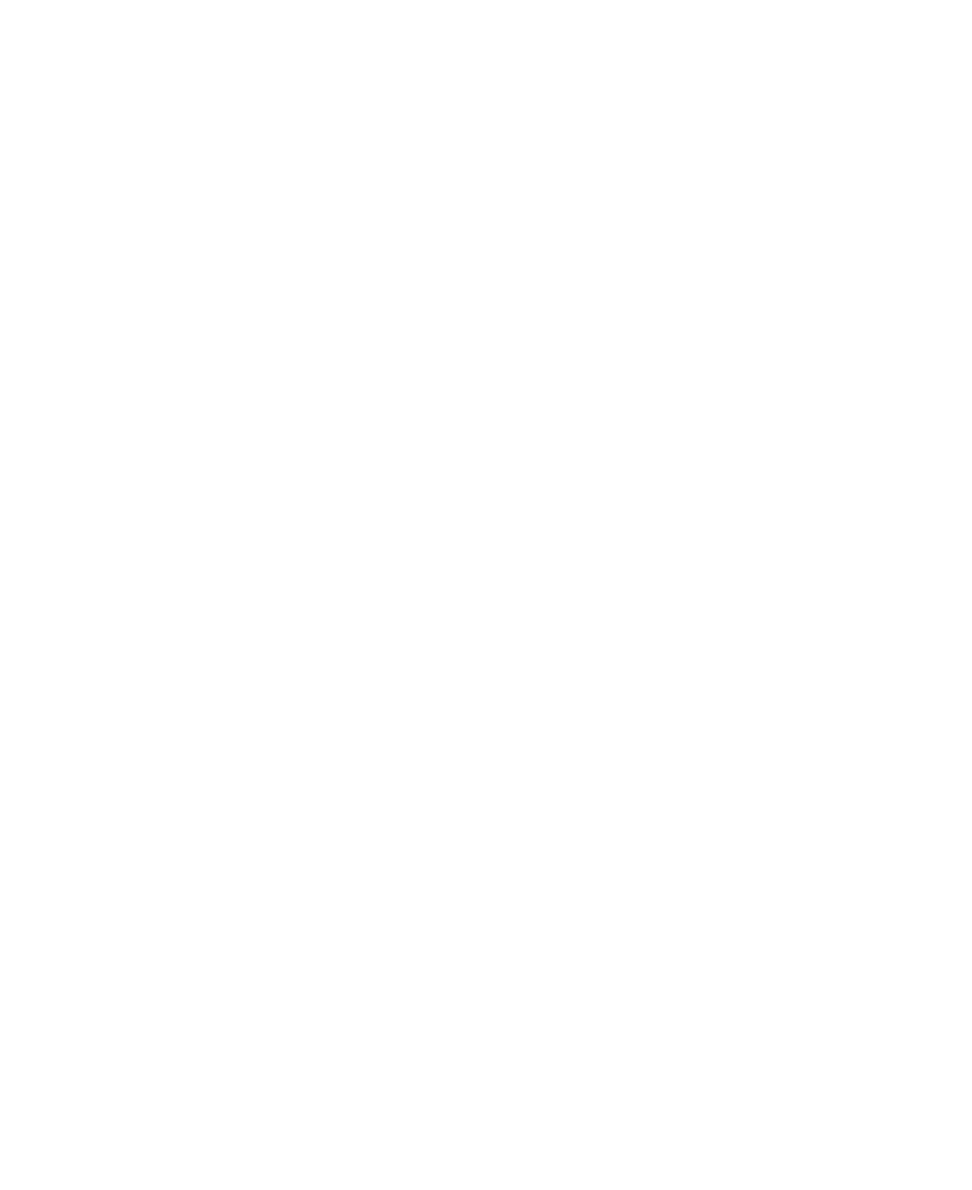
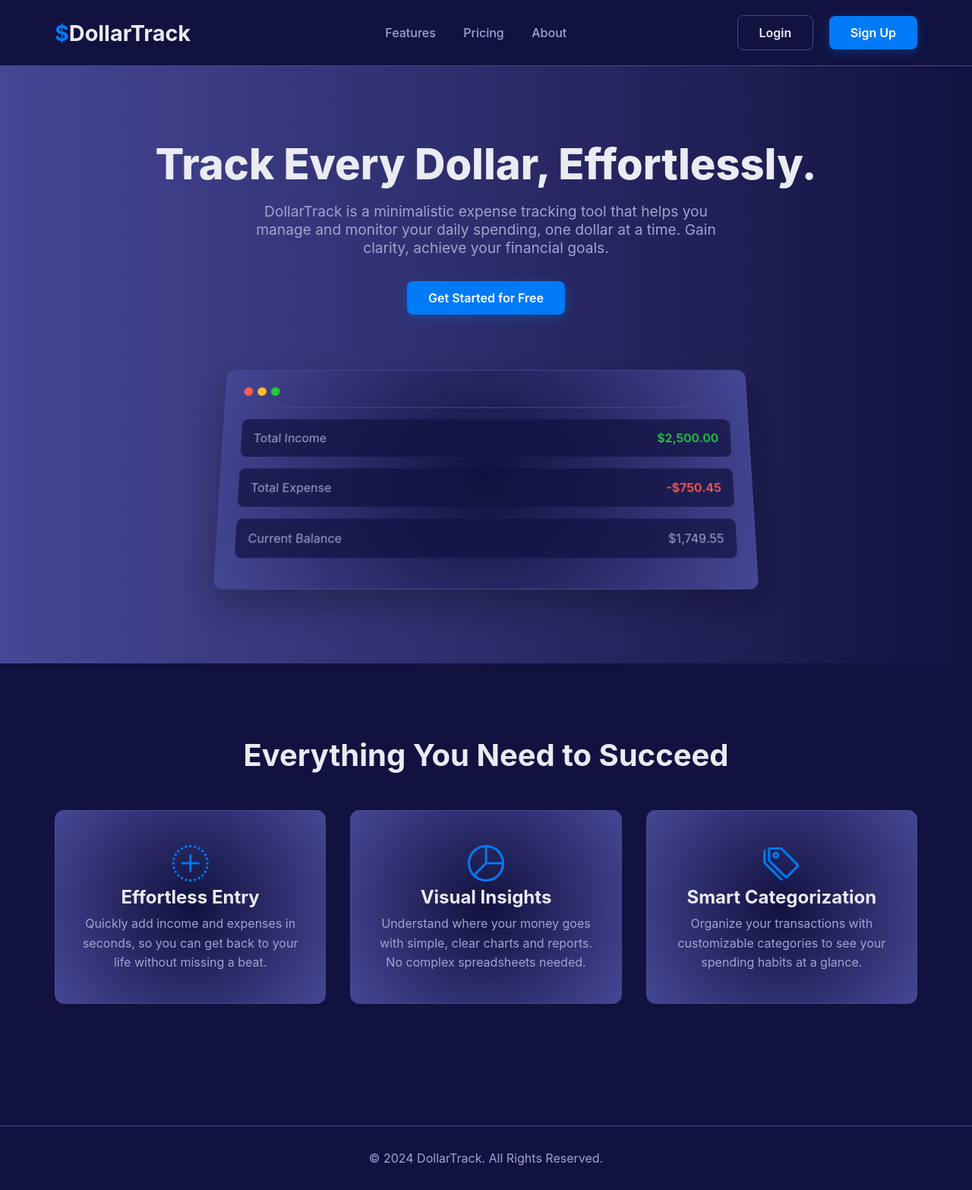
Before and after one commit to teafeh/1Dollapo, a plain HTML site: page index.html in a window 1280 px wide. Shown: the whole page at 76% size. Before the commit the page ends 800 px from the top, so only its background shows below. Drawn offline with nearby package versions, Linux system fonts and the light colour scheme.

Commit message:
new changes

```diff
--- /dev/null
+++ b/css/style.css
@@ -0,0 +1,320 @@
+/* === ROOT VARIABLES & GLOBAL STYLES === */
+:root {
+    --dark-blue: #11123F;
+    --mid-blue: #464795;
+    --accent-blue: #007AF6;
+    --accent-hover: #0056b3;
+    --text-light: #EAEBF3;
+    --text-muted: #A0A3D1;
+    --gradient-bg: linear-gradient(270deg, rgba(17, 18, 63, 1) 0%, rgba(70, 71, 149, 1) 100%);
+    --card-gradient: radial-gradient(circle, rgba(17, 18, 63, 1) 0%, rgba(70, 71, 149, 1) 100%);
+}
+
+* {
+    margin: 0;
+    padding: 0;
+    box-sizing: border-box;
+    font-family: -apple-system, BlinkMacSystemFont, 'Segoe UI', Roboto, Helvetica, Arial, sans-serif, 'Apple Color Emoji', 'Segoe UI Emoji', 'Segoe UI Symbol';
+}
+
+body {
+    background: var(--dark-blue);
+    color: var(--text-light);
+    overflow-x: hidden;
+}
+
+.container {
+    max-width: 1200px;
+    margin: 0 auto;
+    padding: 0 2rem;
+}
+
+/* === SHARED COMPONENTS (Buttons, Logo, Header, Footer) === */
+.btn {
+    display: inline-block;
+    padding: 12px 28px;
+    border-radius: 8px;
+    text-decoration: none;
+    font-weight: 600;
+    transition: all 0.3s ease;
+    border: none;
+    cursor: pointer;
+}
+
+.btn-primary {
+    background-color: var(--accent-blue);
+    color: #fff;
+    box-shadow: 0 4px 15px rgba(0, 122, 246, 0.3);
+}
+
+.btn-primary:hover {
+    background-color: var(--accent-hover);
+    transform: translateY(-3px);
+    box-shadow: 0 6px 20px rgba(0, 122, 246, 0.4);
+}
+
+.btn-secondary {
+    background-color: transparent;
+    color: var(--text-light);
+    border: 1px solid var(--mid-blue);
+}
+
+.btn-secondary:hover {
+    background-color: var(--mid-blue);
+}
+
+.logo {
+    font-size: 1.8rem;
+    font-weight: 700;
+    color: var(--text-light);
+    text-decoration: none;
+}
+
+.logo-highlight {
+    color: var(--accent-blue);
+}
+
+header {
+    background: var(--dark-blue);
+    padding: 20px 0;
+    border-bottom: 1px solid var(--mid-blue);
+}
+
+header nav {
+    display: flex;
+    justify-content: space-between;
+    align-items: center;
+}
+
+.nav-links a {
+    color: var(--text-muted);
+    text-decoration: none;
+    margin-left: 2rem;
+    font-weight: 500;
+    transition: color 0.3s ease;
+}
+
+.nav-links a:hover {
+    color: var(--text-light);
+}
+
+.nav-actions .btn-secondary {
+    margin-right: 1rem;
+}
+
+footer {
+    text-align: center;
+    padding: 2rem 0;
+    margin-top: 4rem;
+    border-top: 1px solid var(--mid-blue);
+    color: var(--text-muted);
+}
+
+/* === LANDING PAGE STYLES === */
+.hero {
+    padding: 6rem 0;
+    text-align: center;
+    background: var(--gradient-bg);
+}
+
+.hero h1 {
+    font-size: clamp(2.5rem, 5vw, 3.5rem);
+    font-weight: 800;
+    margin-bottom: 1rem;
+    line-height: 1.2;
+}
+
+.hero p {
+    font-size: 1.2rem;
+    color: var(--text-muted);
+    max-width: 650px;
+    margin: 0 auto 2rem auto;
+}
+
+.hero-image-mockup {
+    position: relative;
+    max-width: 700px;
+    margin: 4rem auto 0 auto;
+    background: var(--card-gradient);
+    border: 1px solid var(--mid-blue);
+    padding: 1.5rem;
+    border-radius: 12px;
+    box-shadow: 0 20px 50px rgba(0, 0, 0, 0.3);
+    transform: perspective(1500px) rotateX(15deg);
+    transition: transform 0.5s ease;
+}
+
+.hero-image-mockup:hover {
+    transform: perspective(1500px) rotateX(0deg);
+}
+
+.mockup-header {
+    display: flex;
+    align-items: center;
+    gap: 6px;
+    padding-bottom: 1rem;
+    border-bottom: 1px solid var(--mid-blue);
+    margin-bottom: 1rem;
+}
+
+.mockup-dot {
+    width: 12px;
+    height: 12px;
+    border-radius: 50%;
+}
+.dot-1 { background: #ff5f56; }
+.dot-2 { background: #ffbd2e; }
+.dot-3 { background: #27c93f; }
+
+.mockup-content {
+    display: flex;
+    justify-content: space-between;
+    align-items: center;
+    padding: 1rem;
+    background-color: rgba(17, 18, 63, 0.7);
+    border-radius: 8px;
+    margin-bottom: 1rem;
+}
+
+.mockup-content p {
+    margin: 0;
+    font-size: 1rem;
+    color: var(--text-muted);
+}
+.mockup-content .amount-g { color: #27c93f; font-weight: 600; }
+.mockup-content .amount-r { color: #ff5f56; font-weight: 600; }
+
+.features {
+    padding: 6rem 0;
+}
+.section-title {
+    text-align: center;
+    font-size: 2.5rem;
+    margin-bottom: 3rem;
+}
+.features-grid {
+    display: grid;
+    grid-template-columns: repeat(auto-fit, minmax(280px, 1fr));
+    gap: 2rem;
+}
+.feature-card {
+    background: var(--card-gradient);
+    padding: 2.5rem 2rem;
+    border-radius: 12px;
+    text-align: center;
+    border: 1px solid var(--mid-blue);
+    transition: transform 0.3s ease, box-shadow 0.3s ease;
+}
+.feature-card:hover {
+    transform: translateY(-10px);
+    box-shadow: 0 10px 30px rgba(0, 0, 0, 0.2);
+}
+.feature-card i {
+    font-size: 3rem;
+    color: var(--accent-blue);
+    margin-bottom: 1.5rem;
+}
+.feature-card h3 {
+    font-size: 1.5rem;
+    margin-bottom: 0.5rem;
+}
+.feature-card p {
+    color: var(--text-muted);
+    line-height: 1.6;
+}
+
+/* === AUTHENTICATION PAGES (LOGIN & SIGNUP) === */
+.auth-wrapper {
+    display: flex;
+    justify-content: center;
+    align-items: center;
+    min-height: 100vh;
+    padding: 2rem;
+    background: var(--gradient-bg);
+}
+
+.auth-container {
+    width: 100%;
+    max-width: 420px;
+    background-color: var(--dark-blue);
+    padding: 3rem;
+    border-radius: 16px;
+    border: 1px solid var(--mid-blue);
+    box-shadow: 0 15px 40px rgba(0, 0, 0, 0.3);
+}
+
+.auth-header {
+    text-align: center;
+    margin-bottom: 2.5rem;
+}
+
+.auth-header h1 {
+    font-size: 2rem;
+    margin-top: 1rem;
+}
+
+.auth-form .input-group {
+    margin-bottom: 1.5rem;
+}
+
+.auth-form label {
+    display: block;
+    margin-bottom: 0.5rem;
+    font-weight: 500;
+    color: var(--text-muted);
+}
+
+.auth-form input {
+    width: 100%;
+    padding: 14px;
+    border: 1px solid var(--mid-blue);
+    border-radius: 8px;
+    background-color: #0a0a2a;
+    color: var(--text-light);
+    font-size: 1rem;
+    transition: border-color 0.3s ease, box-shadow 0.3s ease;
+}
+
+.auth-form input:focus {
+    outline: none;
+    border-color: var(--accent-blue);
+    box-shadow: 0 0 0 3px rgba(0, 122, 246, 0.3);
+}
+
+.auth-form .btn-primary {
+    width: 100%;
+    padding: 16px;
+    font-size: 1.1rem;
+    margin-top: 1rem;
+}
+
+.auth-footer {
+    text-align: center;
+    margin-top: 2rem;
+    color: var(--text-muted);
+}
+
+.auth-footer a {
+    color: var(--accent-blue);
+    font-weight: 600;
+    text-decoration: none;
+}
+
+.auth-footer a:hover {
+    text-decoration: underline;
+}
+
+/* === RESPONSIVE STYLES === */
+@media(max-width: 768px) {
+    .nav-links { display: none; } /* Simplistic mobile nav, can be expanded with JS */
+
+    .hero { padding: 4rem 0; }
+
+    .hero-image-mockup {
+        transform: perspective(1000px) rotateX(0deg);
+    }
+
+    .auth-container {
+        padding: 2rem;
+    }
+}
--- a/index.html
+++ b/index.html
@@ -3,16 +3,87 @@
 <head>
     <meta charset="UTF-8">
     <meta name="viewport" content="width=device-width, initial-scale=1.0">
-    <title>Document</title>
-    <link rel="stylesheet" href="./style.css">
+    <title>DollarTrack - Minimalist Expense Tracking</title>
+    <link rel="stylesheet" href="https://cdn.jsdelivr.net/npm/bootstrap-icons@1.11.3/font/bootstrap-icons.min.css">
+    <link rel="stylesheet" href="./css/style.css">
 </head>
 <body>
 
-    <div class="circle">
+    <header>
+        <nav class="container">
+            <a href="#" class="logo">
+                <span class="logo-highlight">$</span>DollarTrack
+            </a>
+            <div class="nav-links">
+                <a href="#features">Features</a>
+                <a href="#">Pricing</a>
+                <a href="#">About</a>
+            </div>
+            <div class="nav-actions">
+                <a href="./acct/login.html" class="btn btn-secondary">Login</a>
+                <a href="./acct/signup.html" class="btn btn-primary">Sign Up</a>
+            </div>
+        </nav>
+    </header>
 
-    </div>
-    <!-- <video class="background-vid" src="./vid/background video.mp4" muted autoplay ></video> -->
-    <!-- <img class="bg-img" width="100%" src="./img/hero_home1.5x.a82fb985.webp" alt="">
-     -->
+    <main>
+        <section class="hero">
+            <div class="container">
+                <h1>Track Every Dollar, Effortlessly.</h1>
+                <p>DollarTrack is a minimalistic expense tracking tool that helps you manage and monitor your daily spending, one dollar at a time. Gain clarity, achieve your financial goals.</p>
+                <a href="signup.html" class="btn btn-primary">Get Started for Free</a>
+
+                <div class="hero-image-mockup">
+                    <div class="mockup-header">
+                        <div class="mockup-dot dot-1"></div>
+                        <div class="mockup-dot dot-2"></div>
+                        <div class="mockup-dot dot-3"></div>
+                    </div>
+                    <div class="mockup-content">
+                        <p>Total Income</p>
+                        <p class="amount-g">$2,500.00</p>
+                    </div>
+                     <div class="mockup-content">
+                        <p>Total Expense</p>
+                        <p class="amount-r">-$750.45</p>
+                    </div>
+                     <div class="mockup-content">
+                        <p>Current Balance</p>
+                        <p>$1,749.55</p>
+                    </div>
+                </div>
+            </div>
+        </section>
+
+        <section id="features" class="features">
+            <div class="container">
+                <h2 class="section-title">Everything You Need to Succeed</h2>
+                <div class="features-grid">
+                    <div class="feature-card">
+                        <i class="bi bi-plus-circle-dotted"></i>
+                        <h3>Effortless Entry</h3>
+                        <p>Quickly add income and expenses in seconds, so you can get back to your life without missing a beat.</p>
+                    </div>
+                    <div class="feature-card">
+                        <i class="bi bi-pie-chart"></i>
+                        <h3>Visual Insights</h3>
+                        <p>Understand where your money goes with simple, clear charts and reports. No complex spreadsheets needed.</p>
+                    </div>
+                    <div class="feature-card">
+                        <i class="bi bi-tags"></i>
+                        <h3>Smart Categorization</h3>
+                        <p>Organize your transactions with customizable categories to see your spending habits at a glance.</p>
+                    </div>
+                </div>
+            </div>
+        </section>
+    </main>
+
+    <footer>
+        <div class="container">
+            <p>© 2024 DollarTrack. All Rights Reserved.</p>
+        </div>
+    </footer>
+
 </body>
 </html>
--- a/style.css
+++ /dev/null
@@ -1,23 +0,0 @@
-*{
-    margin: 0;
-    padding: 0;
-    box-sizing: border-box;
-}
-body{
-}
-.circle{
-    width: 40px;
-    height: 40px;
-}
-/* .background-vid{
-    width: 100%;
-    height: ;
-} */
-/* .background-vid{
-   position: absolute;
-   left: 50%;
-}
-.bg-img{
-    position: absolute;
-    z-index: 12;
-} */
```
Also changed, not shown: acct/login.html (added, +39 -0 lines), acct/signup.html (added, +43 -0 lines), 1 other file.
